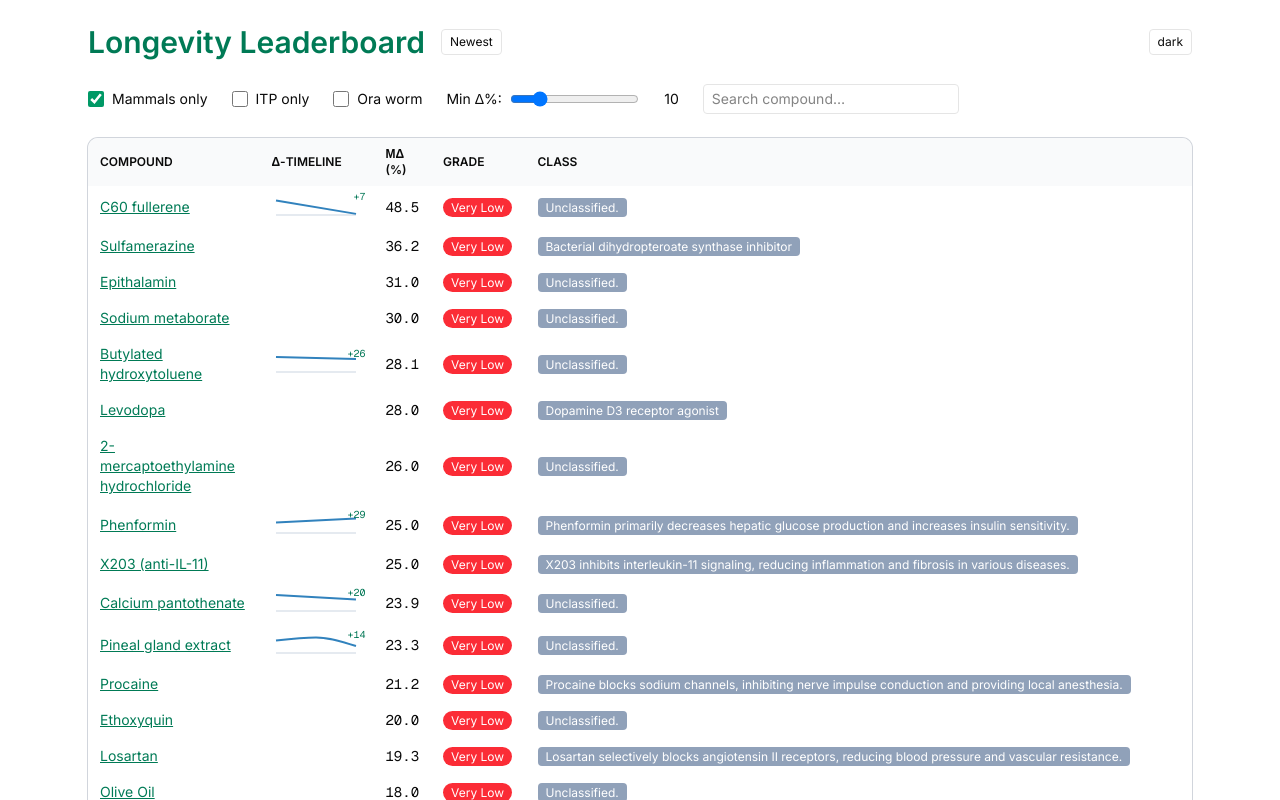
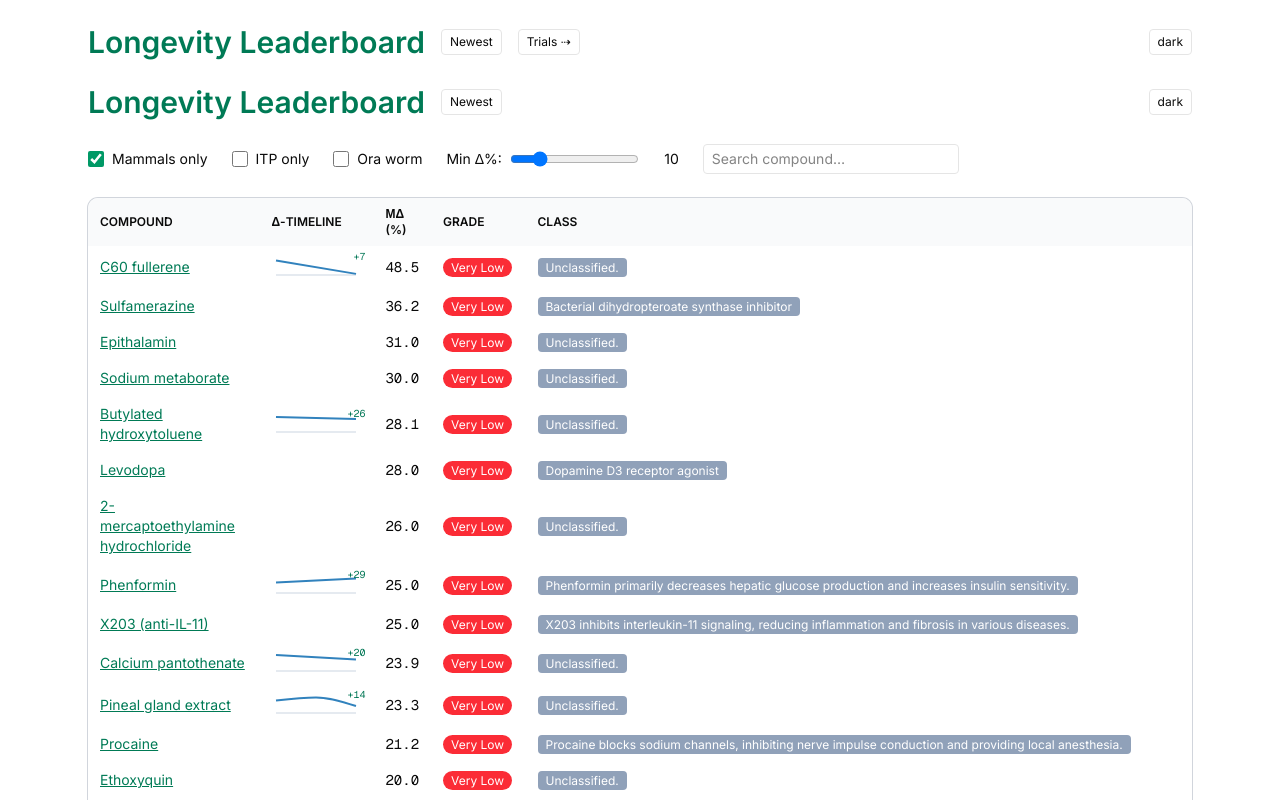
Before and after one commit to KhosrowII/rapamycin-wiki, a Next.js app: page / in a window 1280 px wide. Shown: the top 800 px of the page. Built offline with nearby package versions, Linux system fonts and the light colour scheme.

Commit message:
build: remove --build-dir, copy db; feat: add Trials link

```diff
--- a/app/page.tsx
+++ b/app/page.tsx
@@ -305,6 +305,37 @@ export default function Home() {
       } max-w-6xl mx-auto p-6 space-y-6`}
     >
       {/* Header */}
+      {/* Header */}
+<div className="flex items-center gap-4">
+  <h1 className="text-3xl font-bold text-emerald-700 dark:text-emerald-400">
+    Longevity Leaderboard
+  </h1>
+
+  {/* switch modes */}
+  <button
+    onClick={() => setMode(mode === 'signal' ? 'recent' : 'signal')}
+    className="text-xs border rounded px-2 py-1"
+  >
+    {mode === 'signal' ? 'Newest' : 'Signal'}
+  </button>
+
+  {/* link to calendar */}
+  <a
+    href="/trials"
+    className="text-xs border rounded px-2 py-1 hover:bg-emerald-50 dark:hover:bg-zinc-700"
+  >
+    Trials ⇢
+  </a>
+
+  {/* light/dark */}
+  <button
+    onClick={() => setDark(!dark)}
+    className="ml-auto text-xs border rounded px-2 py-1"
+  >
+    {dark ? 'light' : 'dark'}
+  </button>
+</div>
+
       <div className="flex items-center gap-4">
         <h1 className="text-3xl font-bold text-emerald-700 dark:text-emerald-400">
           Longevity Leaderboard
--- a/package.json
+++ b/package.json
@@ -2,14 +2,15 @@
   "name": "lifespan-ui2",
   "version": "0.1.0",
   "private": true,
-  "scripts": {
+"scripts": {
   "postinstall": "prisma generate",
   "prebuild": "node scripts/fetch_trials.js",
-  "build": "next build --build-dir .next && node scripts/copy-db.mjs",
+  "build": "next build && node scripts/copy-db.mjs",
   "dev": "next dev --turbopack",
   "start": "next start",
   "lint": "next lint"
 }
+
 ,
   "dependencies": {
     "@fullcalendar/daygrid": "^6.1.17",
```
